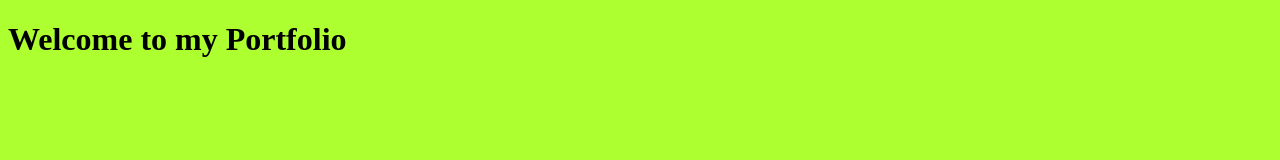
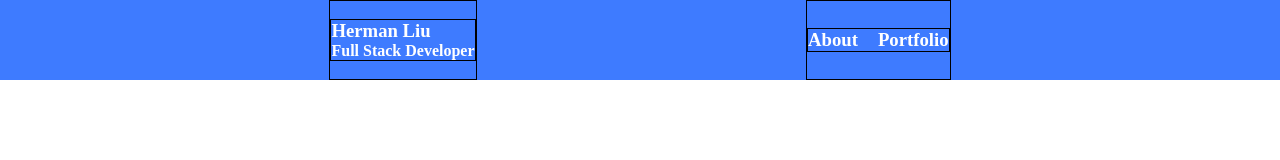
Before and after one commit to hermsicle/Hermans-Portfolio, a website: page app/index.html in a window 1280 px wide. Drawn offline with nearby package versions, Linux system fonts and the light colour scheme.

Commit message:
added a header

```diff
--- a/app/css/style.css
+++ b/app/css/style.css
@@ -1,3 +1,57 @@
-body {
-    background-color: greenyellow;
+* {
+    margin: 0;
+    padding: 0;
 }
+
+header {
+    height: 10vh;
+    background-color: #3E7BFF;
+    display: flex;
+    justify-content: space-evenly;
+}
+
+.name-container {
+    border: 1px solid black;
+    display:flex;
+    align-items: center;
+}
+
+.name {
+    border: 1px solid black;
+}
+.myName {
+    color: white;
+}
+.role{
+    color: white;
+}
+
+.info-container {
+    display: flex;
+    border: 1px solid black;
+    align-items: center;
+}
+
+.info {
+    display: flex;
+    border: 1px solid black;
+}
+
+.about {
+    text-decoration: none;
+    margin-right: 20px;
+    color: white;
+}
+
+.about:hover {
+    color: greenyellow;
+}
+
+.portfolio {
+    text-decoration: none;
+    color: white;
+}
+
+.portfolio:hover {
+    color: greenyellow;
+}
--- a/app/index.html
+++ b/app/index.html
@@ -12,7 +12,43 @@
 
 <body>
 
-    <h1>Welcome to my Portfolio</h1>
+    <!--Header-->
+    <header>
+        <div class="name-container">
+            <div class="icon">
+
+            </div>
+            <div class="name">
+                <h3 class="myName">Herman Liu</h3>
+                <h4 class="role">Full Stack Developer</h4>
+            </div>
+        </div>
+
+        <div class="info-container">
+            <div class="info">
+                <h3>
+                    <a class="about" href="*">About</a>
+                </h3>
+                <h3>
+                    <a class="portfolio" href="*">Portfolio</a>
+                </h3>
+            </div>
+        </div>
+    </header>
+    <!--End of Header-->
+
+    <!--Main-->
+    <main>
+
+    </main>
+
+    <!--End of Main-->
+
+    <!--Footer-->
+    <footer>
+
+    </footer>
+    <!--End of Footer-->
 
 
 
```
